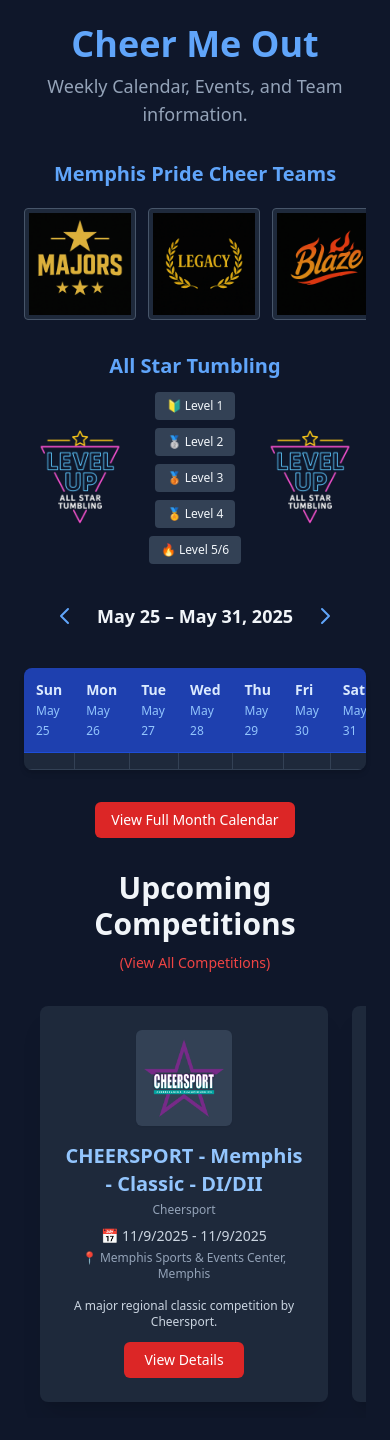
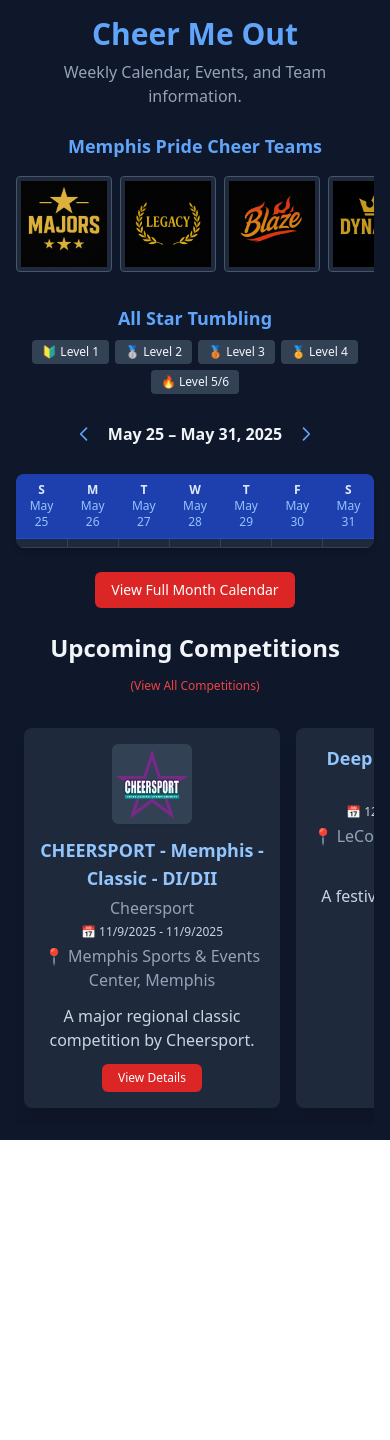
Before and after one commit to NoahKyoot/Cheer-me-out, a React (Vite) app: page / in a window 390 px wide. After the commit the page ends 1140 px from the top, so only its background shows below. Built offline with nearby package versions, Linux system fonts and the light colour scheme.

Commit message:
Update HomePage.jsx
Time format

```diff
--- a/src/HomePage.jsx
+++ b/src/HomePage.jsx
@@ -2,6 +2,33 @@ import React, { useState, useEffect } from 'react';
 import { Link, useNavigate } from 'react-router-dom';
 import { addDays, format, startOfWeek, parse, isFuture, compareAsc } from 'date-fns';
 import { allCompetitions } from './data/competitionsData'; // Ensure this path is correct
+
+// Helper function to shorten time display
+const formatTimeShorter = (timeString) => {
+  if (!timeString || !timeString.includes(' – ')) return timeString; // Basic validation or fallback
+
+  const parts = timeString.split(' – ');
+  const startTimePart = parts[0].replace(':00', '').trim(); // "5 PM" or "10 AM"
+  const endTimePart = parts[1].replace(':00', '').trim();   // "6 PM" or "11 AM"
+
+  const startMatch = startTimePart.match(/(\d+)\s*(AM|PM)/i);
+  const endMatch = endTimePart.match(/(\d+)\s*(AM|PM)/i);
+
+  if (startMatch && endMatch) {
+    const startHour = startMatch[1];
+    const startPeriod = startMatch[2].toLowerCase();
+    const endHour = endMatch[1];
+    const endPeriod = endMatch[2].toLowerCase();
+
+    if (startPeriod === endPeriod) {
+      return `${startHour}-${endHour}${endPeriod}`; // e.g., "5-6pm" or "10-11am"
+    } else {
+      // Handles cases like "11 AM - 1 PM" -> "11am-1pm"
+      return `${startHour}${startPeriod}-${endHour}${endPeriod}`;
+    }
+  }
+  return timeString; // Fallback to original if regex match fails
+};
 
 export default function HomePage() {
   const daysOfWeek = ['Sun', 'Mon', 'Tue', 'Wed', 'Thu', 'Fri', 'Sat'];
@@ -68,28 +95,30 @@ export default function HomePage() {
   };
 
   return (
-    <main className="min-h-screen p-6 bg-slate-900 text-slate-200">
-      <header className="text-center mb-8">
-        <h1 className="text-4xl font-bold text-blue-400 mb-2">Cheer Me Out</h1>
-        <p className="text-lg text-slate-400">Weekly Calendar, Events, and Team information.</p>
+    <main className="min-h-screen p-4 md:p-6 bg-slate-900 text-slate-200"> {/* Adjusted padding for small screens */}
+      <header className="text-center mb-6 md:mb-8"> {/* Adjusted margin for small screens */}
+        <h1 className="text-3xl md:text-4xl font-bold text-blue-400 mb-2">Cheer Me Out</h1>
+        <p className="text-md md:text-lg text-slate-400">Weekly Calendar, Events, and Team information.</p>
       </header>
 
-      <div className="max-w-7xl mx-auto space-y-8">
+      <div className="max-w-7xl mx-auto space-y-6 md:space-y-8"> {/* Adjusted spacing */}
 
-        {/* Button Filters Section - Teams first, then Tumbling */}
+        {/* Button Filters Section */}
         <div className="space-y-6">
+          {/* Teams Filters */}
           <div className="text-center">
-            <h3 className="text-xl font-semibold text-blue-400 mb-1">
+            <h3 className="text-lg md:text-xl font-semibold text-blue-400 mb-1">
               <Link to="/teams" className="hover:text-blue-300 hover:underline transition-colors duration-150 ease-in-out">
                 Memphis Pride Cheer Teams
               </Link>
             </h3>
-            <div className="flex items-center overflow-x-auto py-2 gap-3 sm:flex-wrap sm:justify-center sm:overflow-x-visible sm:gap-4 mt-3">
+            <div className="flex items-center overflow-x-auto py-2 gap-2 sm:gap-3 md:flex-wrap md:justify-center md:overflow-x-visible md:gap-4 mt-2 md:mt-3">
               {teamPractice.map((teamInfo) => (
                 <button
                   key={teamInfo.team}
                   onClick={() => toggleTeam(teamInfo.team)}
-                  className={`flex-shrink-0 rounded overflow-hidden w-28 h-28 sm:w-24 sm:h-24 border hover:shadow-lg focus:outline-none flex items-center justify-center p-1 transition-all duration-150 ease-in-out ${
+                  // Responsive sizing for team image buttons maintained
+                  className={`flex-shrink-0 rounded overflow-hidden w-24 h-24 sm:w-24 sm:h-24 border hover:shadow-lg focus:outline-none flex items-center justify-center p-1 transition-all duration-150 ease-in-out ${
                     visibleTeams.has(teamInfo.team)
                       ? 'ring-4 ring-red-500 ring-inset bg-slate-700 border-red-500'
                       : 'bg-slate-800 border-slate-600 hover:border-red-500'
@@ -105,29 +134,21 @@ export default function HomePage() {
               ))}
             </div>
           </div>
-
-          {/* All Star Tumbling Levels Group with Logos */}
+          {/* Tumbling Filters */}
           <div className="text-center">
-            <h3 className="text-xl font-semibold text-blue-400 mb-3">
+            <h3 className="text-lg md:text-xl font-semibold text-blue-400 mb-2 md:mb-3">
               <Link to="/tumbling-levels" className="hover:text-blue-300 hover:underline transition-colors">
                 All Star Tumbling
               </Link>
             </h3>
-            <div className="flex items-center justify-center gap-3 sm:gap-4 md:gap-6">
-              {/* Left Logo */}
-              <img
-                src="/images/Levelup.png"
-                alt="Level Up Logo"
-                // UPDATED: Size matches team boxes, object-contain added
-                className="w-28 h-28 sm:w-24 sm:h-24 object-contain flex-shrink-0"
-              />
-
-              <div className="flex flex-wrap justify-center gap-2">
+            <div className="flex items-center justify-center gap-2 sm:gap-3 md:gap-4">
+              <img src="/images/Levelup.png" alt="Level Up Logo" className="w-20 h-20 sm:w-24 sm:h-24 object-contain flex-shrink-0 hidden sm:block" /> {/* Hide on xs, show on sm+ */}
+              <div className="flex flex-wrap justify-center gap-1.5 sm:gap-2"> {/* Smaller gap for buttons */}
                 {Object.keys(levelIcons).map((lvl) => (
                   <button
                     key={lvl}
                     onClick={() => toggleLevel(lvl)}
-                    className={`px-3 py-1.5 sm:px-4 sm:py-2 rounded text-xs sm:text-sm transition-colors ${
+                    className={`px-2.5 py-1 sm:px-3 sm:py-1.5 rounded text-xs sm:text-sm transition-colors ${ /* Adjusted padding & font */
                       visibleLevels.has(lvl)
                         ? 'bg-red-600 text-white'
                         : 'bg-slate-700 text-slate-100 hover:bg-slate-600'
@@ -137,35 +158,29 @@ export default function HomePage() {
                   </button>
                 ))}
               </div>
-
-              {/* Right Logo */}
-              <img
-                src="/images/Levelup.png"
-                alt="Level Up Logo"
-                // UPDATED: Size matches team boxes, object-contain added
-                className="w-28 h-28 sm:w-24 sm:h-24 object-contain flex-shrink-0"
-              />
+              <img src="/images/Levelup.png" alt="Level Up Logo" className="w-20 h-20 sm:w-24 sm:h-24 object-contain flex-shrink-0 hidden sm:block" /> {/* Hide on xs, show on sm+ */}
             </div>
           </div>
         </div>
 
         {/* Week Navigation */}
-        <div className="flex items-center justify-center gap-3 sm:gap-6">
+        <div className="flex items-center justify-center gap-2 sm:gap-3 md:gap-6 mb-3 md:mb-4">
           <button
             onClick={() => setWeekOffset(weekOffset - 1)}
-            className="p-2 rounded-full hover:bg-slate-700 focus:bg-slate-600 focus:outline-none transition-colors"
+            className="p-1.5 sm:p-2 rounded-full hover:bg-slate-700 focus:bg-slate-600 focus:outline-none transition-colors"
             aria-label="Previous Week"
           >
-            <svg className="w-6 h-6 text-blue-400" fill="none" stroke="currentColor" viewBox="0 0 24 24" xmlns="http://www.w3.org/2000/svg"><path strokeLinecap="round" strokeLinejoin="round" strokeWidth="2" d="M15 19l-7-7 7-7"></path></svg>
+            <svg className="w-5 h-5 sm:w-6 sm:h-6 text-blue-400" fill="none" stroke="currentColor" viewBox="0 0 24 24" xmlns="http://www.w3.org/2000/svg"><path strokeLinecap="round" strokeLinejoin="round" strokeWidth="2" d="M15 19l-7-7 7-7"></path></svg>
           </button>
 
           <div className="text-center">
-            <h4 className="text-lg sm:text-xl font-semibold text-slate-100 whitespace-nowrap">
-              {format(weekStart, 'MMMM d')} – {format(weekEnd, 'MMMM d, yyyy')}            </h4>
+            <h4 className="text-md sm:text-lg md:text-xl font-semibold text-slate-100 whitespace-nowrap">
+              {format(weekStart, 'MMMM d')} – {format(weekEnd, 'MMMM d, yyyy')}
+            </h4>
             {weekOffset !== 0 && (
               <button
                 onClick={() => setWeekOffset(0)}
-                className="text-xs text-red-500 hover:text-red-400 hover:underline focus:outline-none mt-1"
+                className="text-xxs sm:text-xs text-red-500 hover:text-red-400 hover:underline focus:outline-none mt-0.5 sm:mt-1"
               >
                 (Go to This Week)
               </button>
@@ -174,46 +189,50 @@ export default function HomePage() {
 
           <button
             onClick={() => setWeekOffset(weekOffset + 1)}
-            className="p-2 rounded-full hover:bg-slate-700 focus:bg-slate-600 focus:outline-none transition-colors"
+            className="p-1.5 sm:p-2 rounded-full hover:bg-slate-700 focus:bg-slate-600 focus:outline-none transition-colors"
             aria-label="Next Week"
           >
-            <svg className="w-6 h-6 text-blue-400" fill="none" stroke="currentColor" viewBox="0 0 24 24" xmlns="http://www.w3.org/2000/svg"><path strokeLinecap="round" strokeLinejoin="round" strokeWidth="2" d="M9 5l7 7-7 7"></path></svg>
+            <svg className="w-5 h-5 sm:w-6 sm:h-6 text-blue-400" fill="none" stroke="currentColor" viewBox="0 0 24 24" xmlns="http://www.w3.org/2000/svg"><path strokeLinecap="round" strokeLinejoin="round" strokeWidth="2" d="M9 5l7 7-7 7"></path></svg>
           </button>
         </div>
 
         {/* Calendar Table */}
         <div className="overflow-x-auto bg-slate-800 rounded-lg shadow-md">
-            {/* ... Table structure ... */}
             <table className="min-w-full border-collapse">
               <thead>
                 <tr className="bg-blue-800">
                   {daysOfWeek.map((day, idx) => (
-                    <th key={day} className="p-3 text-left text-sm font-semibold text-blue-100 border-b border-blue-700">{day}<br /><span className="text-xs text-blue-300 font-normal">{getDateForDay(idx)}</span></th>
+                    <th key={day} className="p-2 sm:p-3 text-center sm:text-left text-xs sm:text-sm font-semibold text-blue-100 border-b border-blue-700">
+                      <span className="hidden sm:inline">{day}</span>
+                      <span className="sm:hidden">{day.substring(0,1)}</span> {/* Abbreviate for xs screens */}
+                      <br />
+                      <span className="text-xxs sm:text-xs text-blue-300 font-normal">{getDateForDay(idx)}</span>
+                    </th>
                   ))}
                 </tr>
               </thead>
               <tbody>
                 <tr>
                   {daysOfWeek.map((day, dayIndex) => (
-                    <td key={day} className={`align-top p-2 border border-slate-700 w-1/7 ${dayIndex === 0 ? 'border-l-0' : ''} ${dayIndex === daysOfWeek.length - 1 ? 'border-r-0' : ''}`}>
-                      <ul className="space-y-2">
+                    <td key={day} className={`align-top p-1 sm:p-2 border border-slate-700 w-1/7 ${dayIndex === 0 ? 'border-l-0' : ''} ${dayIndex === daysOfWeek.length - 1 ? 'border-r-0' : ''}`}>
+                      <ul className="space-y-1.5 sm:space-y-2">
                         {visibleLevels.size > 0 && tumblingSchedule.some((entry) => entry.day === day && visibleLevels.has(entry.level)) && (
-                          <li className="bg-slate-700 shadow-sm p-2 rounded">
-                            <p className="text-blue-300 font-semibold text-sm mb-1">All Star Tumbling</p>
+                          <li className="bg-slate-700 shadow-sm p-1 sm:p-1.5 rounded"> {/* Adjusted padding */}
+                            <p className="text-blue-300 font-semibold text-xs sm:text-sm mb-0.5">All Star Tumbling</p>
                             {tumblingSchedule.filter((entry) => entry.day === day && visibleLevels.has(entry.level)).map((entry, idx) => (
-                              <div key={`tum-${idx}-${day}`} className="text-xs text-slate-300">
-                                {levelIcons[entry.level]} {entry.level}: {entry.time}
+                              <div key={`tum-${idx}-${day}`} className="text-xxs sm:text-xs text-slate-300 leading-tight"> {/* Adjusted font size & leading */}
+                                {levelIcons[entry.level]} {entry.level}: {formatTimeShorter(entry.time)}
                               </div>
                             ))}
                           </li>
                         )}
                         {visibleTeams.size > 0 && teamPractice.some((entry) => entry.days.includes(day) && visibleTeams.has(entry.team)) && (
-                          <li className="bg-slate-700 shadow-sm p-2 rounded">
-                            <p className="text-blue-300 font-semibold text-sm mb-1">Team Practices</p>
+                          <li className="bg-slate-700 shadow-sm p-1 sm:p-1.5 rounded"> {/* Adjusted padding */}
+                            <p className="text-blue-300 font-semibold text-xs sm:text-sm mb-0.5">Team Practices</p>
                             {teamPractice.filter((entry) => entry.days.includes(day) && visibleTeams.has(entry.team)).map((entry, idx) => (
-                              <div key={`team-${idx}-${day}`} className="text-xs text-slate-300">
-                                {teamIcons[entry.team] && <span className="mr-1">{teamIcons[entry.team]}</span>}
-                                {entry.team}: 6:00 PM – 8:00 PM
+                              <div key={`team-${idx}-${day}`} className="text-xxs sm:text-xs text-slate-300 leading-tight"> {/* Adjusted font size & leading */}
+                                {teamIcons[entry.team] && <span className="mr-0.5 sm:mr-1">{teamIcons[entry.team]}</span>}
+                                {entry.team}: {formatTimeShorter('6:00 PM – 8:00 PM')}
                               </div>
                             ))}
                           </li>
@@ -238,24 +257,24 @@ export default function HomePage() {
 
         {/* Upcoming Competitions Section */}
         <section>
-          {/* ... (Upcoming competitions display code remains the same) ... */}
+           {/* ... Upcoming competitions display ... */}
           <div className="text-center mb-6">
-            <h2 className="text-3xl font-bold text-slate-100 mb-2">Upcoming Competitions</h2>
-            <Link to="/competitions" className="text-sm text-red-500 hover:text-red-400 hover:underline transition-colors">
+            <h2 className="text-2xl md:text-3xl font-bold text-slate-100 mb-2">Upcoming Competitions</h2>
+            <Link to="/competitions" className="text-xs sm:text-sm text-red-500 hover:text-red-400 hover:underline transition-colors">
               (View All Competitions)
             </Link>
           </div>
           {upcomingCompetitions.length > 0 ? (
-            <div className={`flex overflow-x-auto pb-4 pt-2 px-4 sm:px-6 gap-6 snap-x snap-mandatory ${
+            <div className={`flex overflow-x-auto pb-4 pt-2 px-2 sm:px-4 md:px-6 gap-4 md:gap-6 snap-x snap-mandatory ${
                 upcomingCompetitions.length === 1 ? 'justify-center' : ''
             }`}>
               {upcomingCompetitions.map((comp) => (
                 <div
                   key={comp.id}
-                  className="flex-shrink-0 w-72 md:w-80 snap-center bg-slate-800 text-slate-200 shadow-xl rounded-lg p-6 transition-all duration-300 ease-in-out hover:shadow-2xl hover:bg-slate-700 flex flex-col items-center text-center"
+                  className="flex-shrink-0 w-64 sm:w-72 md:w-80 snap-center bg-slate-800 text-slate-200 shadow-xl rounded-lg p-4 sm:p-6 transition-all duration-300 ease-in-out hover:shadow-2xl hover:bg-slate-700 flex flex-col items-center text-center"
                 >
                   {comp.logo && (
-                    <div className="w-24 h-24 mb-4 bg-slate-700 rounded-md flex items-center justify-center p-2 shadow-sm">
+                    <div className="w-20 h-20 sm:w-24 sm:h-24 mb-3 bg-slate-700 rounded-md flex items-center justify-center p-1 sm:p-2 shadow-sm">
                       <img
                         src={`/images/competition-logos/${comp.logo}`}
                         alt={`${comp.brand || comp.eventName} Logo`}
@@ -263,24 +282,24 @@ export default function HomePage() {
                       />
                     </div>
                   )}
-                  <h3 className="text-xl font-bold text-blue-300 mb-1 line-clamp-2">{comp.eventName}</h3>
-                  {comp.brand && <p className="text-xs text-slate-400 mb-2">{comp.brand}</p>}
-                  <p className="text-slate-300 text-sm mb-1">
+                  <h3 className="text-lg sm:text-xl font-bold text-blue-300 mb-1 line-clamp-2">{comp.eventName}</h3>
+                  {comp.brand && <p className="text-xxs sm:text-xs text-slate-400 mb-1 sm:mb-2">{comp.brand}</p>}
+                  <p className="text-slate-300 text-xs sm:text-sm mb-1">
                     📅 <span className="font-medium">{comp.fullDates || comp.dateString}</span>
                   </p>
                   {comp.venue && (
-                    <p className="text-slate-400 text-xs mb-3">
+                    <p className="text-slate-400 text-xxs sm:text-xs mb-2 sm:mb-3">
                       📍 {comp.venue.name}{comp.venue.address.split(',').length > 1 ? `, ${comp.venue.address.split(',').slice(1, 2).join(',').trim()}` : ''}
                     </p>
                   )}
                   {comp.description && (
-                    <p className="text-slate-300 text-xs mt-1 mb-3 line-clamp-3 flex-grow">
+                    <p className="text-slate-300 text-xxs sm:text-xs mt-1 mb-3 line-clamp-2 sm:line-clamp-3 flex-grow">
                       {comp.description}
                     </p>
                   )}
                   <Link
                     to={`/competitions/${comp.id}`}
-                    className="mt-auto inline-block bg-red-600 text-white px-5 py-2 rounded-md text-sm font-medium hover:bg-red-700 transition-colors"
+                    className="mt-auto inline-block bg-red-600 text-white px-4 py-1.5 sm:px-5 sm:py-2 rounded-md text-xs sm:text-sm font-medium hover:bg-red-700 transition-colors"
                   >
                     View Details
                   </Link>
```
